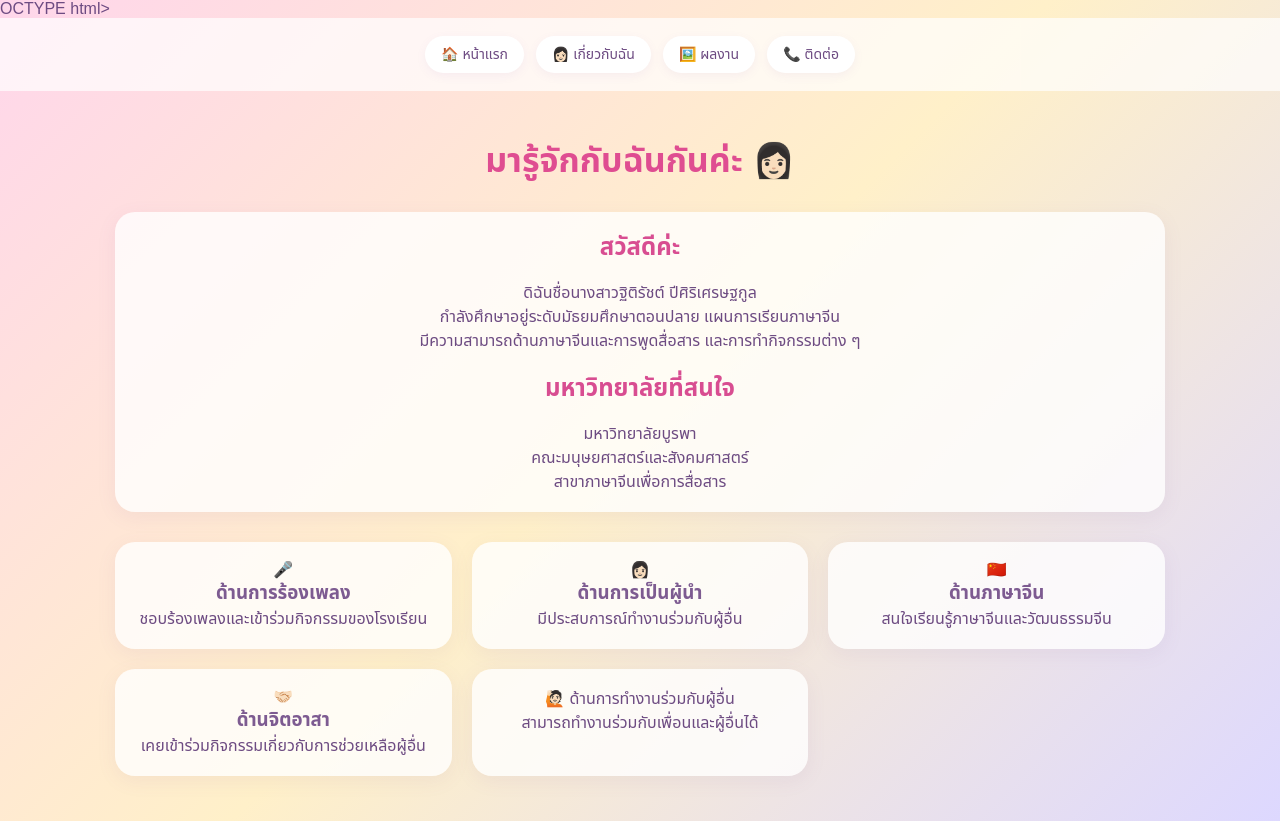
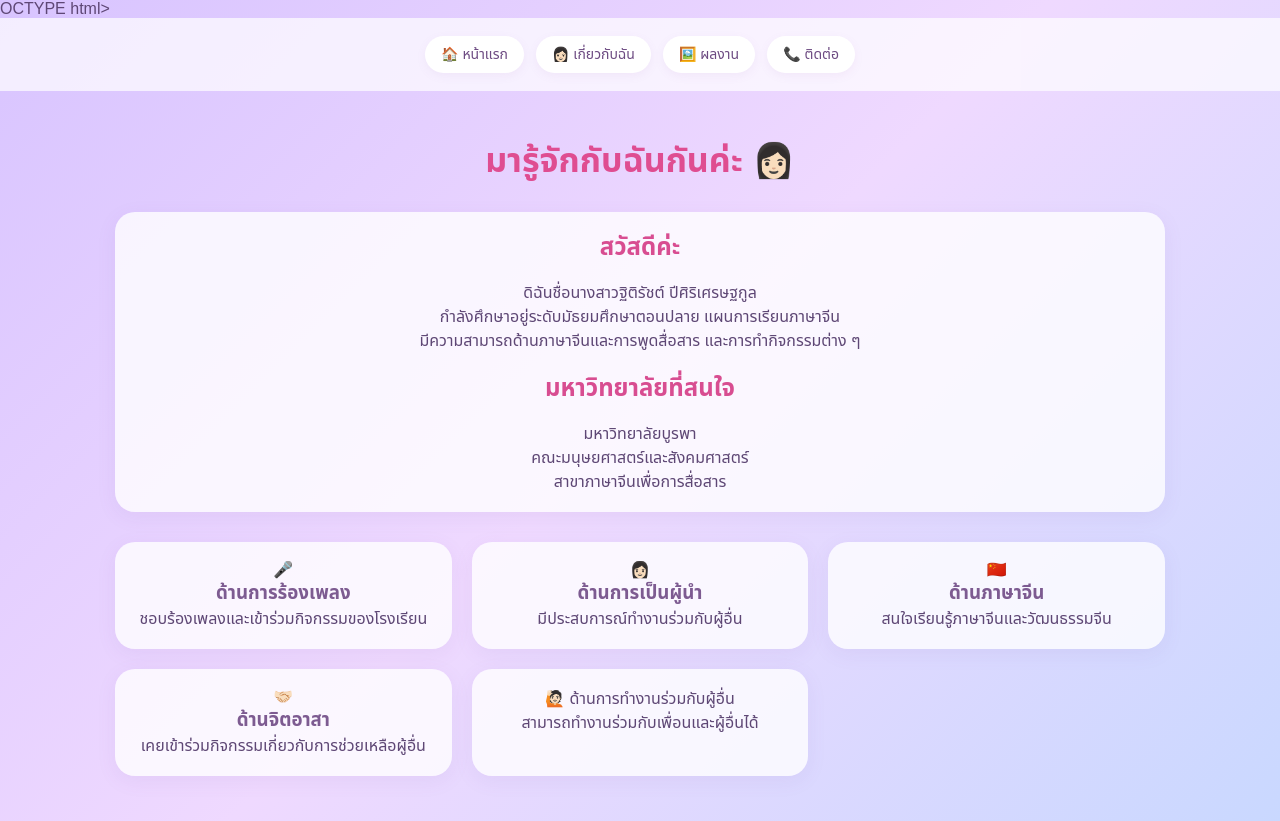
Before and after one commit to s34628Thitirat/s34628.github.io, a plain HTML site: page about.html in a window 1280 px wide. Drawn offline with Linux system fonts and the light colour scheme.

Commit message:
style.css

```diff
--- a/style.css
+++ b/style.css
@@ -6,12 +6,12 @@
 
 body {
     font-family: Arial, "Noto Sans Thai", sans-serif;
-    color: #6d4b82;
+    color: #5e4775;
     background: linear-gradient(
         135deg,
-        #ffd6eb,
-        #fff0c9,
-        #ddd8ff
+        #d8c4ff,
+        #efd9ff,
+        #c9d8ff
     );
     min-height: 100vh;
 }
@@ -105,10 +105,10 @@ h3 {
     text-decoration: none;
     color: white;
     background: linear-gradient(
-        90deg,
-        #ee65a9,
-        #c36ce8
-    );
+    90deg,
+    #9b7bea,
+    #c084e8
+);
     box-shadow: 0 5px 15px rgba(200,80,170,0.25);
 }
 
```
